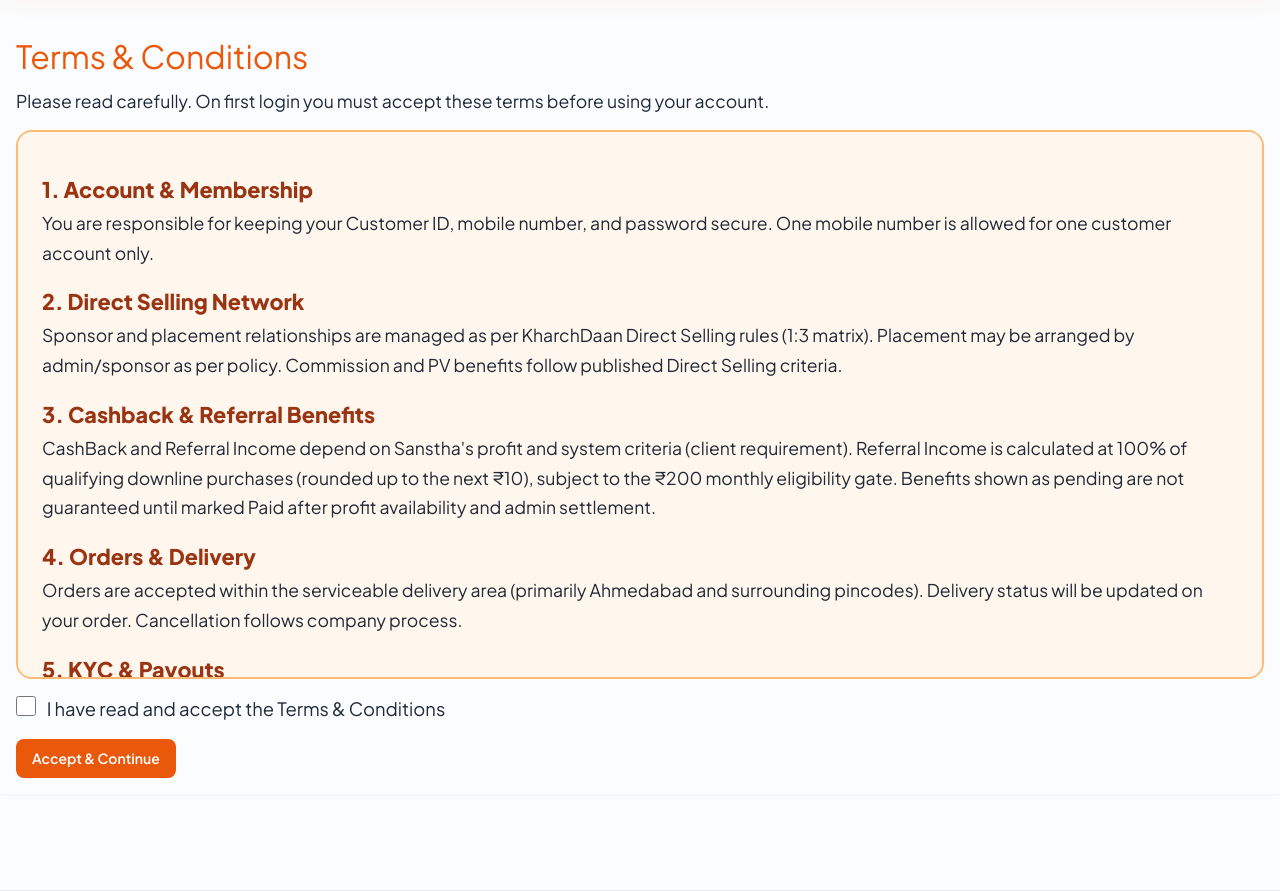
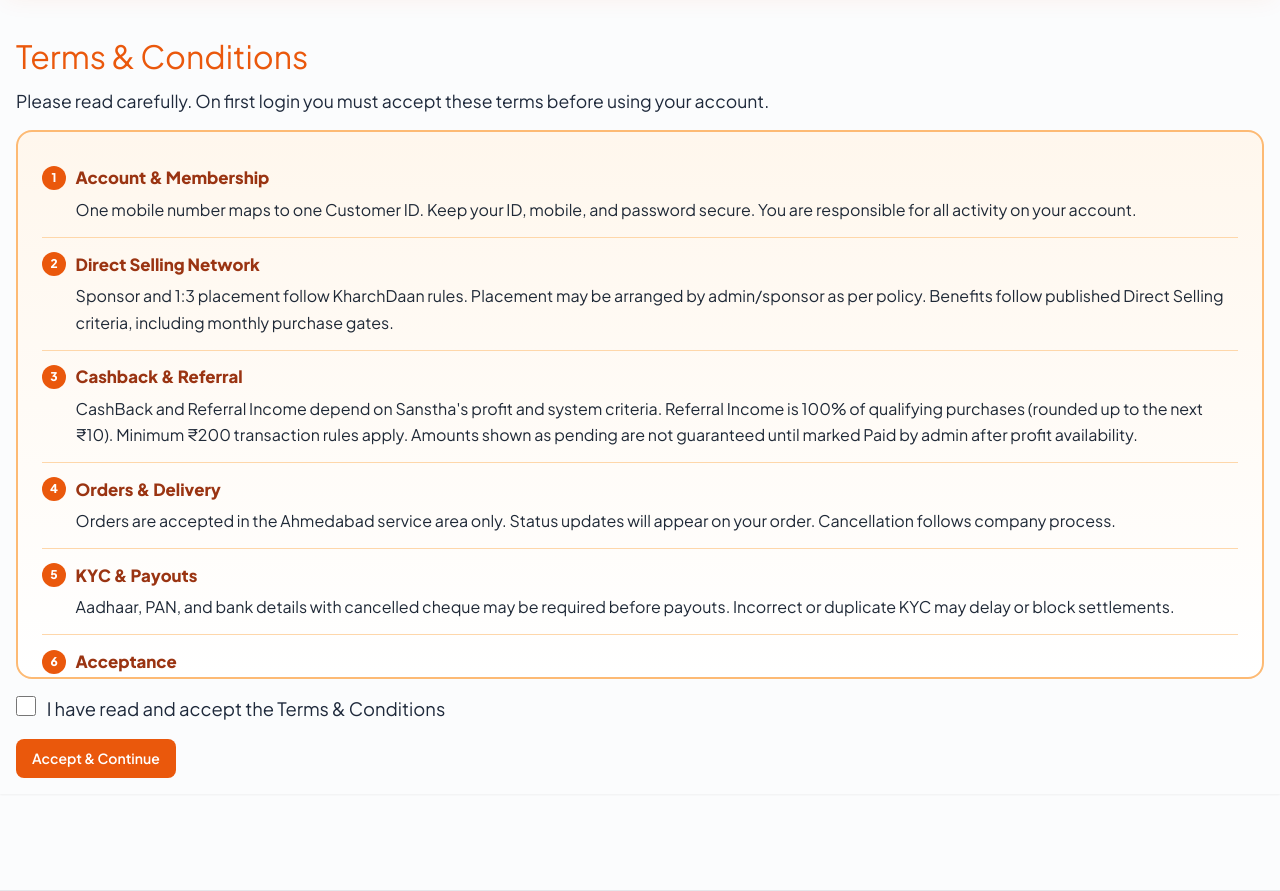
Before and after one commit to technomantraindia-lang/kharchdaan-backend, a Laravel app: page /terms in a window 1280 px wide; the page is wider, and only the part inside the window is pictured. Shown: the part 111-1002 px from the top of that part. Run offline with Laravel 12, Linux system fonts and the light colour scheme; a user stored in the database is signed in; data comes from the database, SQL or seed files in the repository; parts of the project's set-up code (start-up, migrations or seed data) failed here and were passed over; some libraries are stand-ins or nearby versions.

Commit message:
fix(terms): align web Terms page with uniform numbered sections
Co-authored-by: Cursor <cursoragent@cursor.com>

```diff
--- a/resources/views/frontend/auth/terms.blade.php
+++ b/resources/views/frontend/auth/terms.blade.php
@@ -5,18 +5,47 @@
 @push('styles')
 <style>
     .terms-box {
-        background: #fff7ed;
+        background: linear-gradient(180deg, #fff7ed, #fff);
         border: 2px solid #fdba74;
         border-radius: 1rem;
-        padding: 1.5rem;
+        padding: 1.25rem 1.5rem;
         max-height: 55vh;
         overflow-y: auto;
-        font-size: 1.15rem;
-        line-height: 1.7;
         color: #1f2937;
     }
-    .terms-box h3 { font-size: 1.35rem; font-weight: 800; color: #9a3412; margin-top: 1rem; }
-    .terms-box p, .terms-box li { font-size: 1.1rem; }
+    .terms-section {
+        padding: 0.85rem 0;
+        border-bottom: 1px solid #fed7aa;
+    }
+    .terms-section:last-child { border-bottom: 0; }
+    .terms-section h3 {
+        display: flex;
+        align-items: center;
+        gap: 0.6rem;
+        font-size: 1.05rem;
+        font-weight: 800;
+        color: #9a3412;
+        margin: 0 0 0.4rem;
+    }
+    .terms-num {
+        width: 1.5rem;
+        height: 1.5rem;
+        border-radius: 999px;
+        background: #ea580c;
+        color: #fff;
+        font-size: 0.75rem;
+        font-weight: 800;
+        display: inline-flex;
+        align-items: center;
+        justify-content: center;
+        flex-shrink: 0;
+    }
+    .terms-section p {
+        margin: 0;
+        padding-left: 2.1rem;
+        font-size: 1rem;
+        line-height: 1.65;
+    }
 </style>
 @endpush
 
@@ -31,23 +60,30 @@
                 </p>
 
                 <div class="terms-box mb-4">
-                    <h3>1. Account &amp; Membership</h3>
-                    <p>You are responsible for keeping your Customer ID, mobile number, and password secure. One mobile number is allowed for one customer account only.</p>
-
-                    <h3>2. Direct Selling Network</h3>
-                    <p>Sponsor and placement relationships are managed as per KharchDaan Direct Selling rules (1:3 matrix). Placement may be arranged by admin/sponsor as per policy. Commission and PV benefits follow published Direct Selling criteria.</p>
-
-                    <h3>3. Cashback &amp; Referral Benefits</h3>
-                    <p>CashBack and Referral Income depend on Sanstha's profit and system criteria (client requirement). Referral Income is calculated at 100% of qualifying downline purchases (rounded up to the next ₹10), subject to the ₹200 monthly eligibility gate. Benefits shown as pending are not guaranteed until marked Paid after profit availability and admin settlement.</p>
-
-                    <h3>4. Orders &amp; Delivery</h3>
-                    <p>Orders are accepted within the serviceable delivery area (primarily Ahmedabad and surrounding pincodes). Delivery status will be updated on your order. Cancellation follows company process.</p>
-
-                    <h3>5. KYC &amp; Payouts</h3>
-                    <p>Aadhaar, PAN, and bank details with cancelled cheque may be required for payouts. Incorrect or duplicate KYC may delay or block settlements.</p>
-
-                    <h3>6. Acceptance</h3>
-                    <p>By ticking the box below, you confirm that you have read and agree to these Terms &amp; Conditions in full.</p>
+                    <div class="terms-section">
+                        <h3><span class="terms-num">1</span> Account &amp; Membership</h3>
+                        <p>One mobile number maps to one Customer ID. Keep your ID, mobile, and password secure. You are responsible for all activity on your account.</p>
+                    </div>
+                    <div class="terms-section">
+                        <h3><span class="terms-num">2</span> Direct Selling Network</h3>
+                        <p>Sponsor and 1:3 placement follow KharchDaan rules. Placement may be arranged by admin/sponsor as per policy. Benefits follow published Direct Selling criteria, including monthly purchase gates.</p>
+                    </div>
+                    <div class="terms-section">
+                        <h3><span class="terms-num">3</span> Cashback &amp; Referral</h3>
+                        <p>CashBack and Referral Income depend on Sanstha's profit and system criteria. Referral Income is 100% of qualifying purchases (rounded up to the next ₹10). Minimum ₹200 transaction rules apply. Amounts shown as pending are not guaranteed until marked Paid by admin after profit availability.</p>
+                    </div>
+                    <div class="terms-section">
+                        <h3><span class="terms-num">4</span> Orders &amp; Delivery</h3>
+                        <p>Orders are accepted in the Ahmedabad service area only. Status updates will appear on your order. Cancellation follows company process.</p>
+                    </div>
+                    <div class="terms-section">
+                        <h3><span class="terms-num">5</span> KYC &amp; Payouts</h3>
+                        <p>Aadhaar, PAN, and bank details with cancelled cheque may be required before payouts. Incorrect or duplicate KYC may delay or block settlements.</p>
+                    </div>
+                    <div class="terms-section">
+                        <h3><span class="terms-num">6</span> Acceptance</h3>
+                        <p>By accepting these Terms &amp; Conditions, you confirm that you have read them in full and agree to continue shopping and using Direct Selling features under these rules.</p>
+                    </div>
                 </div>
 
                 @if($alreadyAccepted)
```
